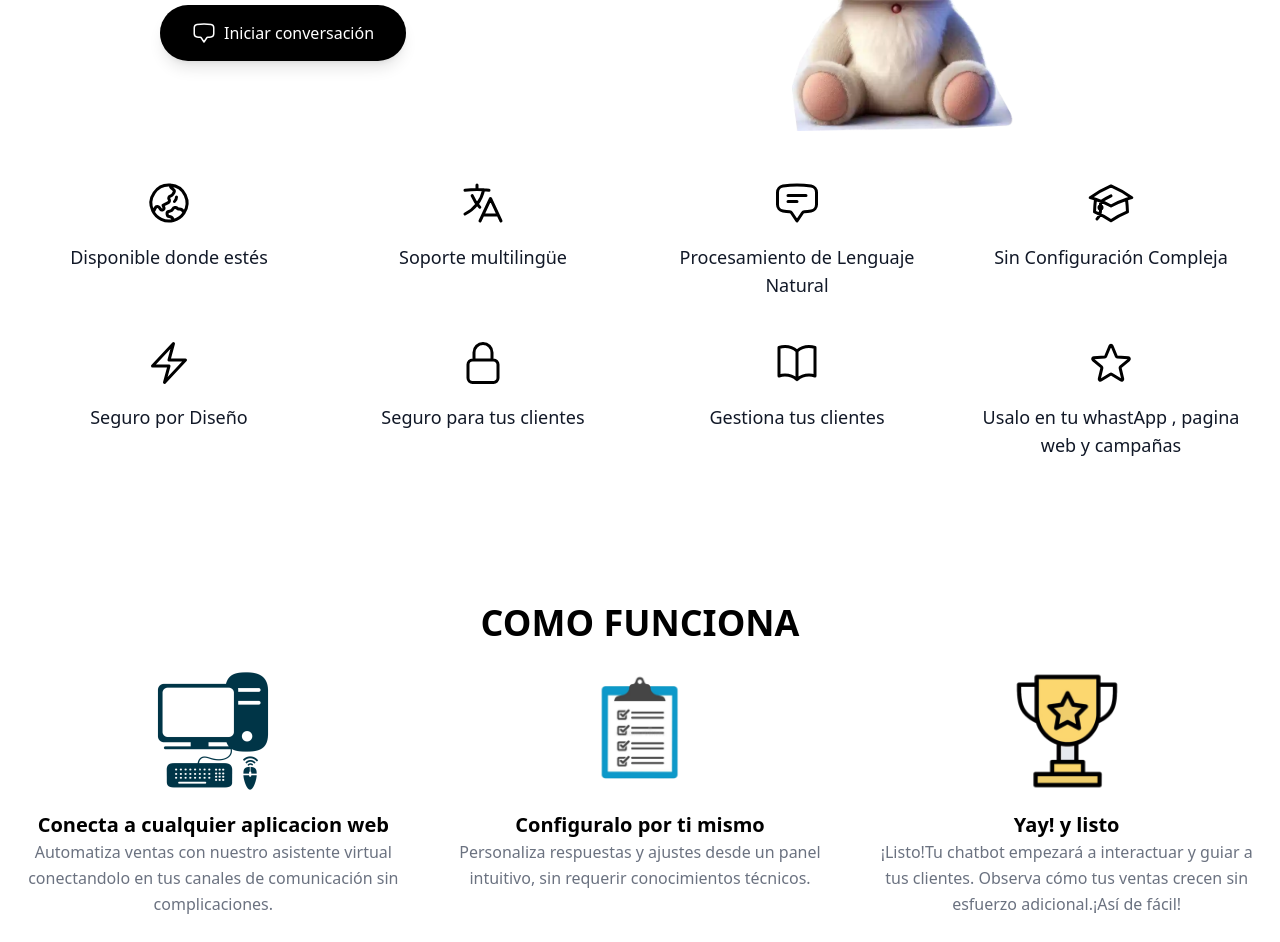
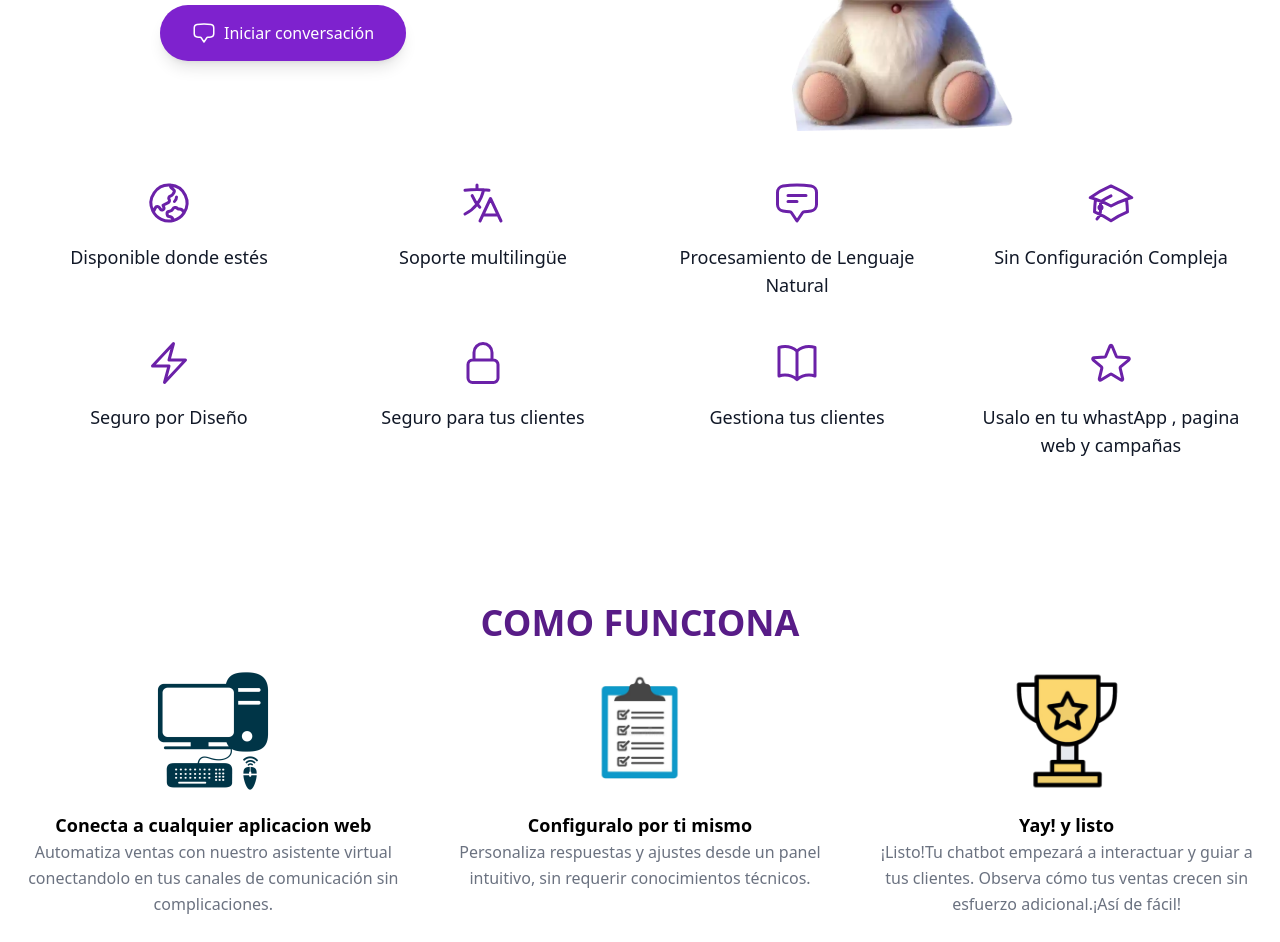
Before and after one commit to Luisch2/Laialanding, an Astro site in the folder app/: page / in a window 1280 px wide. Shown: the part 470-1412 px from the top of the page. Built offline with nearby package versions, Linux system fonts and the light colour scheme; Astro itself is replaced by a stand-in of ours.

Commit message:
Edit colores

```diff
--- a/app/src/components/landing/Characteristics.astro
+++ b/app/src/components/landing/Characteristics.astro
@@ -1,4 +1,4 @@
-<section class="py-12 bg-white">
+<section id="Characteristics" class="py-12 bg-white">
   <div class="container mx-auto px-4">
     <div class="grid grid-cols-1 lg:grid-cols-3 gap-8 items-center text-center lg:text-left">
 
--- a/app/src/components/landing/Cover.astro
+++ b/app/src/components/landing/Cover.astro
@@ -5,13 +5,13 @@
 	  <div class="text-center md:text-left max-w-full md:max-w-lg mx-auto md:mx-0 mb-8 md:mb-0">
 
 		<!-- Título principal -->
-		<h2 class="text-3xl sm:text-4xl md:text-5xl lg:text-6xl font-bold text-black leading-tight">
-		  Laia: Conecta, interactua y vende por ti 24/7
+		<h2 class="text-3xl sm:text-4xl md:text-5xl lg:text-6xl font-bold text-gradient leading-tight bg-clip-text text-transparent bg-gradient-to-r from-pink-500 via-purple-500 to-teal-400">
+		  LAIA: Conecta, interactua y vende por ti 24/7
 		</h2>
 
 		<!-- Botón de "Iniciar conversación" -->
 		<div class="mt-6 sm:mt-8">
-		  <a href="#" class="bg-black text-white px-6 sm:px-8 py-3 sm:py-4 rounded-full inline-flex items-center shadow-lg hover:bg-gray-800 transition duration-300 ease-in-out">
+		  <a href="#" class="bg-purple-700 text-white px-6 sm:px-8 py-3 sm:py-4 rounded-full inline-flex items-center shadow-lg hover:bg-purple-600 transition duration-300 ease-in-out">
 			<svg xmlns="http://www.w3.org/2000/svg" fill="none" viewBox="0 0 24 24" stroke-width="1.5" stroke="currentColor" class="w-5 h-5 sm:w-6 sm:h-6">
 			  <path stroke-linecap="round" stroke-linejoin="round" d="M2.25 12.76c0 1.6 1.123 2.994 2.707 3.227 1.068.157 2.148.279 3.238.364.466.037.893.281 1.153.671L12 21l2.652-3.978c.26-.39.687-.634 1.153-.67 1.09-.086 2.17-.208 3.238-.365 1.584-.233 2.707-1.626 2.707-3.228V6.741c0-1.602-1.123-2.995-2.707-3.228A48.394 48.394 0 0 0 12 3c-2.392 0-4.744.175-7.043.513C3.373 3.746 2.25 5.14 2.25 6.741v6.018Z" />
 			</svg>
@@ -34,7 +34,7 @@
 
 		  <!-- Feature 1 con SVG -->
 		  <div class="text-center">
-			<svg xmlns="http://www.w3.org/2000/svg" fill="none" viewBox="0 0 24 24" stroke-width="1.5" stroke="currentColor" class="mx-auto w-12 h-12 mb-4">
+			<svg xmlns="http://www.w3.org/2000/svg" fill="none" viewBox="0 0 24 24" stroke-width="1.5" stroke="currentColor" class="mx-auto w-12 h-12 mb-4 text-purple-800">
 				<path stroke-linecap="round" stroke-linejoin="round" d="M12.75 3.03v.568c0 .334.148.65.405.864l1.068.89c.442.369.535 1.01.216 1.49l-.51.766a2.25 2.25 0 0 1-1.161.886l-.143.048a1.107 1.107 0 0 0-.57 1.664c.369.555.169 1.307-.427 1.605L9 13.125l.423 1.059a.956.956 0 0 1-1.652.928l-.679-.906a1.125 1.125 0 0 0-1.906.172L4.5 15.75l-.612.153M12.75 3.031a9 9 0 0 0-8.862 12.872M12.75 3.031a9 9 0 0 1 6.69 14.036m0 0-.177-.529A2.25 2.25 0 0 0 17.128 15H16.5l-.324-.324a1.453 1.453 0 0 0-2.328.377l-.036.073a1.586 1.586 0 0 1-.982.816l-.99.282c-.55.157-.894.702-.8 1.267l.073.438c.08.474.49.821.97.821.846 0 1.598.542 1.865 1.345l.215.643m5.276-3.67a9.012 9.012 0 0 1-5.276 3.67m0 0a9 9 0 0 1-10.275-4.835M15.75 9c0 .896-.393 1.7-1.016 2.25" />
 			  </svg>
 			<h3 class="text-lg font-medium text-gray-900">Disponible donde estés</h3>
@@ -42,7 +42,7 @@
 
 		  <!-- Feature 2 con SVG -->
 		  <div class="text-center">
-			<svg xmlns="http://www.w3.org/2000/svg" fill="none" viewBox="0 0 24 24" stroke-width="1.5" stroke="currentColor" class="mx-auto w-12 h-12 mb-4">
+			<svg xmlns="http://www.w3.org/2000/svg" fill="none" viewBox="0 0 24 24" stroke-width="1.5" stroke="currentColor" class="mx-auto w-12 h-12 mb-4 text-purple-800">
 				<path stroke-linecap="round" stroke-linejoin="round" d="m10.5 21 5.25-11.25L21 21m-9-3h7.5M3 5.621a48.474 48.474 0 0 1 6-.371m0 0c1.12 0 2.233.038 3.334.114M9 5.25V3m3.334 2.364C11.176 10.658 7.69 15.08 3 17.502m9.334-12.138c.896.061 1.785.147 2.666.257m-4.589 8.495a18.023 18.023 0 0 1-3.827-5.802" />
 			  </svg>
 			<h3 class="text-lg font-medium text-gray-900">Soporte multilingüe </h3>
@@ -50,7 +50,7 @@
 
 		  <!-- Feature 3 con SVG -->
 		  <div class="text-center">
-			<svg xmlns="http://www.w3.org/2000/svg" fill="none" viewBox="0 0 24 24" stroke-width="1.5" stroke="currentColor" class="mx-auto w-12 h-12 mb-4">
+			<svg xmlns="http://www.w3.org/2000/svg" fill="none" viewBox="0 0 24 24" stroke-width="1.5" stroke="currentColor" class="mx-auto w-12 h-12 mb-4 text-purple-800">
 				<path stroke-linecap="round" stroke-linejoin="round" d="M7.5 8.25h9m-9 3H12m-9.75 1.51c0 1.6 1.123 2.994 2.707 3.227 1.129.166 2.27.293 3.423.379.35.026.67.21.865.501L12 21l2.755-4.133a1.14 1.14 0 0 1 .865-.501 48.172 48.172 0 0 0 3.423-.379c1.584-.233 2.707-1.626 2.707-3.228V6.741c0-1.602-1.123-2.995-2.707-3.228A48.394 48.394 0 0 0 12 3c-2.392 0-4.744.175-7.043.513C3.373 3.746 2.25 5.14 2.25 6.741v6.018Z" />
 			  </svg>
 			<h3 class="text-lg font-medium text-gray-900">Procesamiento de Lenguaje Natural</h3>
@@ -58,7 +58,7 @@
 
 		  <!-- Feature 4 con SVG -->
 		  <div class="text-center">
-			<svg xmlns="http://www.w3.org/2000/svg" fill="none" viewBox="0 0 24 24" stroke-width="1.5" stroke="currentColor" class="mx-auto w-12 h-12 mb-4">
+			<svg xmlns="http://www.w3.org/2000/svg" fill="none" viewBox="0 0 24 24" stroke-width="1.5" stroke="currentColor" class="mx-auto w-12 h-12 mb-4 text-purple-800">
 				<path stroke-linecap="round" stroke-linejoin="round" d="M4.26 10.147a60.438 60.438 0 0 0-.491 6.347A48.62 48.62 0 0 1 12 20.904a48.62 48.62 0 0 1 8.232-4.41 60.46 60.46 0 0 0-.491-6.347m-15.482 0a50.636 50.636 0 0 0-2.658-.813A59.906 59.906 0 0 1 12 3.493a59.903 59.903 0 0 1 10.399 5.84c-.896.248-1.783.52-2.658.814m-15.482 0A50.717 50.717 0 0 1 12 13.489a50.702 50.702 0 0 1 7.74-3.342M6.75 15a.75.75 0 1 0 0-1.5.75.75 0 0 0 0 1.5Zm0 0v-3.675A55.378 55.378 0 0 1 12 8.443m-7.007 11.55A5.981 5.981 0 0 0 6.75 15.75v-1.5" />
 			  </svg>
 			<h3 class="text-lg font-medium text-gray-900">Sin Configuración Compleja</h3>
@@ -66,25 +66,25 @@
 
 		  <!-- Continúa con los demás SVGs -->
 		  <div class="text-center">
-			<svg xmlns="http://www.w3.org/2000/svg" fill="none" viewBox="0 0 24 24" stroke-width="1.5" stroke="currentColor" class="mx-auto w-12 h-12 mb-4">
+			<svg xmlns="http://www.w3.org/2000/svg" fill="none" viewBox="0 0 24 24" stroke-width="1.5" stroke="currentColor" class="mx-auto w-12 h-12 mb-4 text-purple-800">
 				<path stroke-linecap="round" stroke-linejoin="round" d="m3.75 13.5 10.5-11.25L12 10.5h8.25L9.75 21.75 12 13.5H3.75Z" />
 			  </svg>
 			<h3 class="text-lg font-medium text-gray-900">Seguro por Diseño </h3>
 		  </div>
 		  <div class="text-center">
-			<svg xmlns="http://www.w3.org/2000/svg" fill="none" viewBox="0 0 24 24" stroke-width="1.5" stroke="currentColor" class="mx-auto w-12 h-12 mb-4">
+			<svg xmlns="http://www.w3.org/2000/svg" fill="none" viewBox="0 0 24 24" stroke-width="1.5" stroke="currentColor" class="mx-auto w-12 h-12 mb-4 text-purple-800">
 				<path stroke-linecap="round" stroke-linejoin="round" d="M16.5 10.5V6.75a4.5 4.5 0 1 0-9 0v3.75m-.75 11.25h10.5a2.25 2.25 0 0 0 2.25-2.25v-6.75a2.25 2.25 0 0 0-2.25-2.25H6.75a2.25 2.25 0 0 0-2.25 2.25v6.75a2.25 2.25 0 0 0 2.25 2.25Z" />
 			  </svg>
 			<h3 class="text-lg font-medium text-gray-900">Seguro para tus clientes</h3>
 		  </div>
 		  <div class="text-center">
-			<svg xmlns="http://www.w3.org/2000/svg" fill="none" viewBox="0 0 24 24" stroke-width="1.5" stroke="currentColor" class="mx-auto w-12 h-12 mb-4">
+			<svg xmlns="http://www.w3.org/2000/svg" fill="none" viewBox="0 0 24 24" stroke-width="1.5" stroke="currentColor" class="mx-auto w-12 h-12 mb-4 text-purple-800">
 				<path stroke-linecap="round" stroke-linejoin="round" d="M12 6.042A8.967 8.967 0 0 0 6 3.75c-1.052 0-2.062.18-3 .512v14.25A8.987 8.987 0 0 1 6 18c2.305 0 4.408.867 6 2.292m0-14.25a8.966 8.966 0 0 1 6-2.292c1.052 0 2.062.18 3 .512v14.25A8.987 8.987 0 0 0 18 18a8.967 8.967 0 0 0-6 2.292m0-14.25v14.25" />
 			  </svg>
 			<h3 class="text-lg font-medium text-gray-900">Gestiona tus clientes</h3>
 		  </div>
 		  <div class="text-center">
-			<svg xmlns="http://www.w3.org/2000/svg" fill="none" viewBox="0 0 24 24" stroke-width="1.5" stroke="currentColor" class="mx-auto w-12 h-12 mb-4">
+			<svg xmlns="http://www.w3.org/2000/svg" fill="none" viewBox="0 0 24 24" stroke-width="1.5" stroke="currentColor" class="mx-auto w-12 h-12 mb-4 text-purple-800">
 				<path stroke-linecap="round" stroke-linejoin="round" d="M11.48 3.499a.562.562 0 0 1 1.04 0l2.125 5.111a.563.563 0 0 0 .475.345l5.518.442c.499.04.701.663.321.988l-4.204 3.602a.563.563 0 0 0-.182.557l1.285 5.385a.562.562 0 0 1-.84.61l-4.725-2.885a.562.562 0 0 0-.586 0L6.982 20.54a.562.562 0 0 1-.84-.61l1.285-5.386a.562.562 0 0 0-.182-.557l-4.204-3.602a.562.562 0 0 1 .321-.988l5.518-.442a.563.563 0 0 0 .475-.345L11.48 3.5Z" />
 			  </svg>
 			<h3 class="text-lg font-medium text-gray-900">Usalo en tu whastApp , pagina web y campañas</h3>
--- a/app/src/components/landing/Home.astro
+++ b/app/src/components/landing/Home.astro
@@ -1,31 +1,25 @@
----
-/* No necesitas variables de servidor para este componente */
----
-
 <section class="py-12 bg-white">
   <div class="container mx-auto text-center px-4"> <!-- Agregué px-4 para mejor margen lateral en pantallas pequeñas -->
-    <h2 class="text-4xl font-bold mb-6">COMO FUNCIONA</h2>
-
-
+    <h2 class="text-4xl font-bold mb-6 text-purple-900">COMO FUNCIONA</h2>
     <div class="grid grid-cols-1 md:grid-cols-2 lg:grid-cols-3 gap-8">
       <!-- Step 1: Connect Device -->
       <div class="text-center">
         <img src="/img/computer.png" alt="Connect Device" class="mx-auto mb-4 w-24 h-24 lg:w-32 lg:h-32" /> <!-- Cambié el tamaño para ser más adaptable -->
-        <h3 class="text-xl font-semibold">Conecta a cualquier aplicacion web</h3>
+        <h3 class="text-lg font-bold">Conecta a cualquier aplicacion web</h3>
         <p class="text-gray-500 text-center leading-relaxed">Automatiza ventas con nuestro asistente virtual conectandolo en tus canales de comunicación sin complicaciones.</p>
       </div>
 
       <!-- Step 2: Configure it -->
       <div class="text-center">
         <img src="/img/lista.png" alt="Configure it" class="mx-auto mb-4 w-24 h-24 lg:w-32 lg:h-32" /> <!-- Tamaño adaptable para íconos -->
-        <h3 class="text-xl font-semibold">Configuralo por ti mismo</h3>
+        <h3 class="text-lg font-bold">Configuralo por ti mismo</h3>
         <p class="text-gray-500 text-center leading-relaxed"> Personaliza respuestas y ajustes desde un panel intuitivo, sin requerir conocimientos técnicos.</p>
       </div>
 
       <!-- Step 3: Yay! Done -->
       <div class="text-center">
         <img src="/img/trofeo.png" alt="Yay Done" class="mx-auto mb-4 w-24 h-24 lg:w-32 lg:h-32" /> <!-- Tamaño adaptable para íconos -->
-        <h3 class="text-xl font-semibold">Yay! y listo</h3>
+        <h3 class="text-lg font-bold ">Yay! y listo</h3>
         <p class="text-gray-500 text-center leading-relaxed">¡Listo!Tu chatbot empezará a interactuar y guiar a tus clientes. Observa cómo tus ventas crecen sin esfuerzo adicional.¡Así de fácil!</p>
       </div>
     </div>
```
Also changed, not shown: app/src/components/landing/Navbar.astro (+6 -6 lines).
